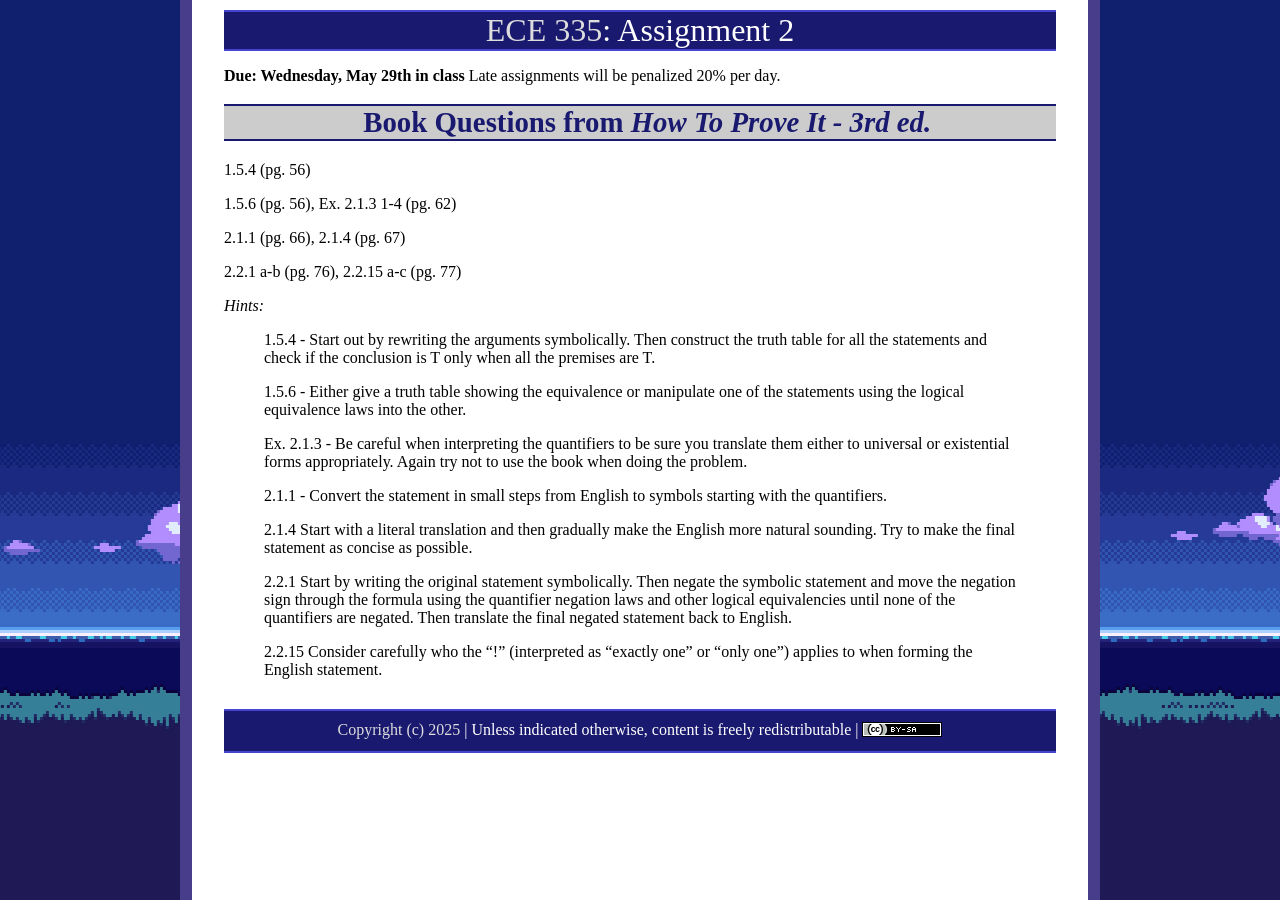
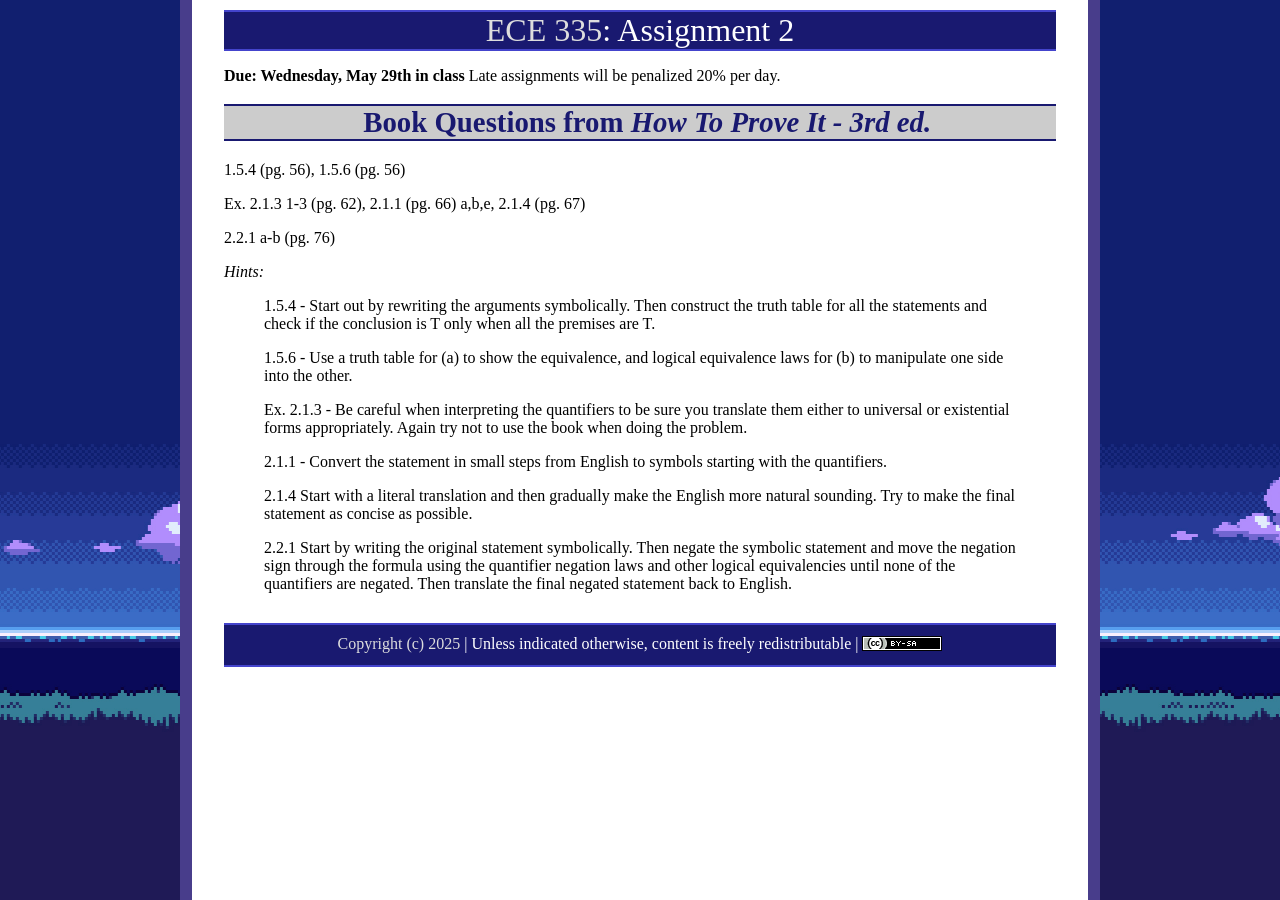
Before and after one commit to ycpcs/ece335-fall2025, a Jekyll site: the page built from assign/assign02.md, in a window 1280 px wide. Built offline with Jekyll 4.4.1, drawn with Linux system fonts in a browser that asks for light colours.

Commit message:
add assign 2
add assign 2

```diff
--- a/assign/assign02.md
+++ b/assign/assign02.md
@@ -8,20 +8,18 @@ title: "Assignment 2"
 Book Questions from *How To Prove It - 3rd ed.*
 ===============================================
 
-1.5.4 (pg. 56)
+1.5.4 (pg. 56), 1.5.6 (pg. 56)
 
-1.5.6 (pg. 56), Ex. 2.1.3 1-4 (pg. 62)
+Ex. 2.1.3 1-3 (pg. 62), 2.1.1 (pg. 66) a,b,e, 2.1.4 (pg. 67)
 
-2.1.1 (pg. 66), 2.1.4 (pg. 67)
-
-2.2.1 a-b (pg. 76), 2.2.15 a-c (pg. 77)
+2.2.1 a-b (pg. 76)
 
 
 *Hints:*
 
 > 1.5.4 - Start out by rewriting the arguments symbolically. Then construct the truth table for all the statements and check if the conclusion is T only when all the premises are T.
 >
-> 1.5.6 - Either give a truth table showing the equivalence or manipulate one of the statements using the logical equivalence laws into the other.
+> 1.5.6 - Use a truth table for (a) to show the equivalence, and logical equivalence laws for (b) to manipulate one side into the other.
 >
 > Ex. 2.1.3 - Be careful when interpreting the quantifiers to be sure you translate them either to universal or existential forms appropriately. Again try not to use the book when doing the problem.
 >
@@ -30,5 +28,3 @@ Book Questions from *How To Prove It - 3rd ed.*
 > 2.1.4 Start with a literal translation and then gradually make the English more natural sounding. Try to make the final statement as concise as possible.
 >
 > 2.2.1 Start by writing the original statement symbolically. Then negate the symbolic statement and move the negation sign through the formula using the quantifier negation laws and other logical equivalencies until none of the quantifiers are negated. Then translate the final negated statement back to English.
->
-> 2.2.15 Consider carefully who the "!" (interpreted as "exactly one" or "only one") applies to when forming the English statement.
```
Also changed, not shown: index.md (+3 -1 lines).
